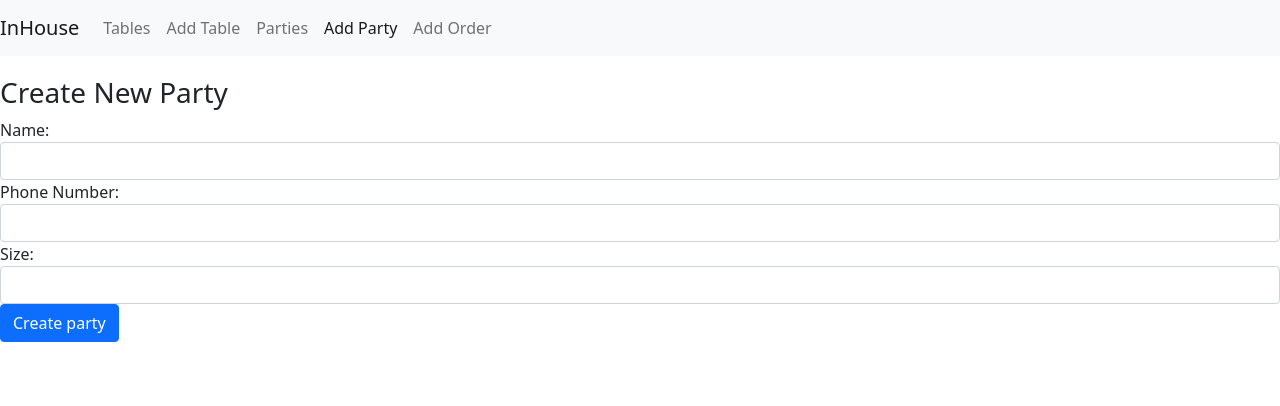
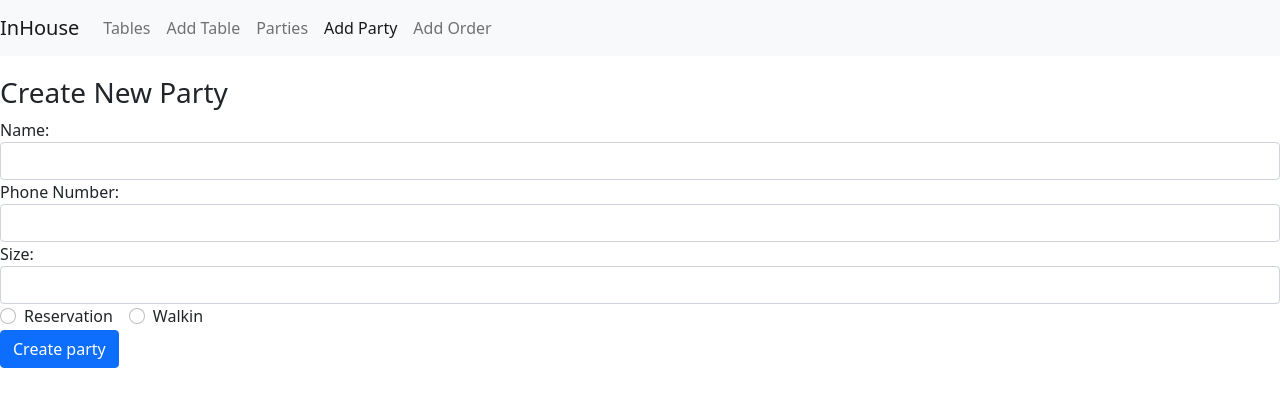
Before and after one commit to tappenze/inHouse, a React (Create React App) app in the folder client/: page /createParties in a window 1280 px wide. Shown: the top 406 px of the page. Built offline with nearby package versions, Linux system fonts and the light colour scheme.

Commit message:
added reservations vs walkins functionality

```diff
--- a/client/src/components/pages/createParty.js
+++ b/client/src/components/pages/createParty.js
@@ -9,11 +9,15 @@ export default class CreateParty extends Component {
     this.onChangePhone = this.onChangePhone.bind(this);
     this.onChangeSize = this.onChangeSize.bind(this);
     this.onSubmit = this.onSubmit.bind(this);
+    this.onChangeType = this.onChangeType.bind(this);
+    this.onChangeTime = this.onChangeTime.bind(this);
 
     this.state = {
       name: "",
       phone: "",
-      size: ""
+      size: "",
+      type: "",
+      time: ""
     };
   }
 
@@ -35,6 +39,18 @@ export default class CreateParty extends Component {
     });
   }
 
+  onChangeType(e) {
+    this.setState({
+      type: e.target.value,
+    });
+  }
+
+  onChangeTime(e) {
+    this.setState({
+      time: e.target.value,
+    });
+  }
+
   onSubmit(e) {
     e.preventDefault();
 
@@ -42,7 +58,9 @@ export default class CreateParty extends Component {
       name: this.state.name,
       phone: this.state.phone,
       size: parseInt(this.state.size),
-      total: 0
+      total: 0,
+      type: this.state.type,
+      time: new Date(parseInt(this.state.time)),
     };
 
     axios
@@ -52,7 +70,9 @@ export default class CreateParty extends Component {
     this.setState({
       name: "",
       phone: "",
-      size: ""
+      size: "",
+      type: "",
+      time: ""
     });
   }
 
@@ -89,6 +109,43 @@ export default class CreateParty extends Component {
             />
           </div>
           <div className="form-group">
+            <div className="form-check form-check-inline">
+              <input
+                className="form-check-input"
+                type="radio"
+                name="priorityOptions"
+                id="priorityLow"
+                value="Reservation"
+                checked={this.state.type === "Reservation"}
+                onChange={this.onChangeType}
+              />
+              <label className="form-check-label">Reservation</label>
+            </div>
+            <div className="form-check form-check-inline">
+              <input
+                className="form-check-input"
+                type="radio"
+                name="priorityOptions"
+                id="priorityMedium"
+                value="Walkin"
+                checked={this.state.type === "Walkin"}
+                onChange={this.onChangeType}
+              />
+              <label className="form-check-label">Walkin</label>
+            </div>
+          </div>
+          {this.state.type === "Reservation" ? (
+            <div className="form-group">
+              <label>Time (milliseconds): </label>
+              <input
+                type="text"
+                className="form-control"
+                value={this.state.time}
+                onChange={this.onChangeTime}
+              />
+            </div>
+          ) : (<div></div>)}
+          <div className="form-group">
             <input
               type="submit"
               value="Create party"
--- a/client/src/components/pages/createTable.js
+++ b/client/src/components/pages/createTable.js
@@ -137,7 +137,7 @@ export default class CreateTable extends Component {
                 name="priorityOptions"
                 id="priorityMedium"
                 value="Occupied"
-                checked={this.state.person_level === "Occupied"}
+                checked={this.state.status === "Occupied"}
                 onChange={this.onChangeStatus}
               />
               <label className="form-check-label">Occupied</label>
```
Also changed, not shown: 1 other file (tests, documents, lock files or other folders).
